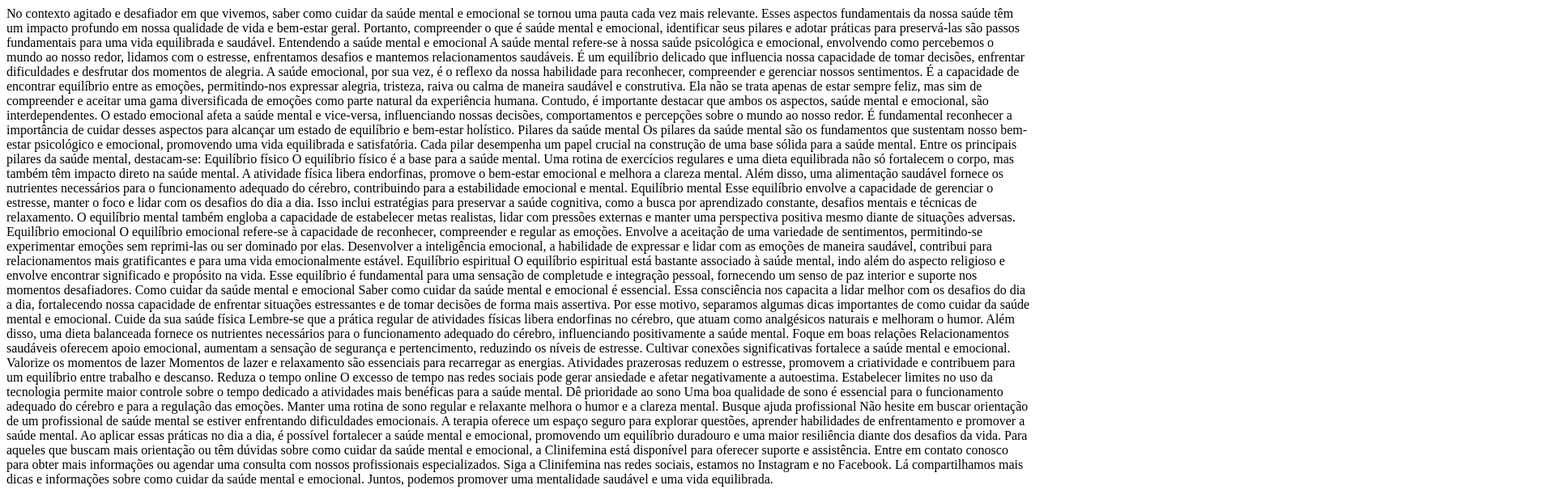
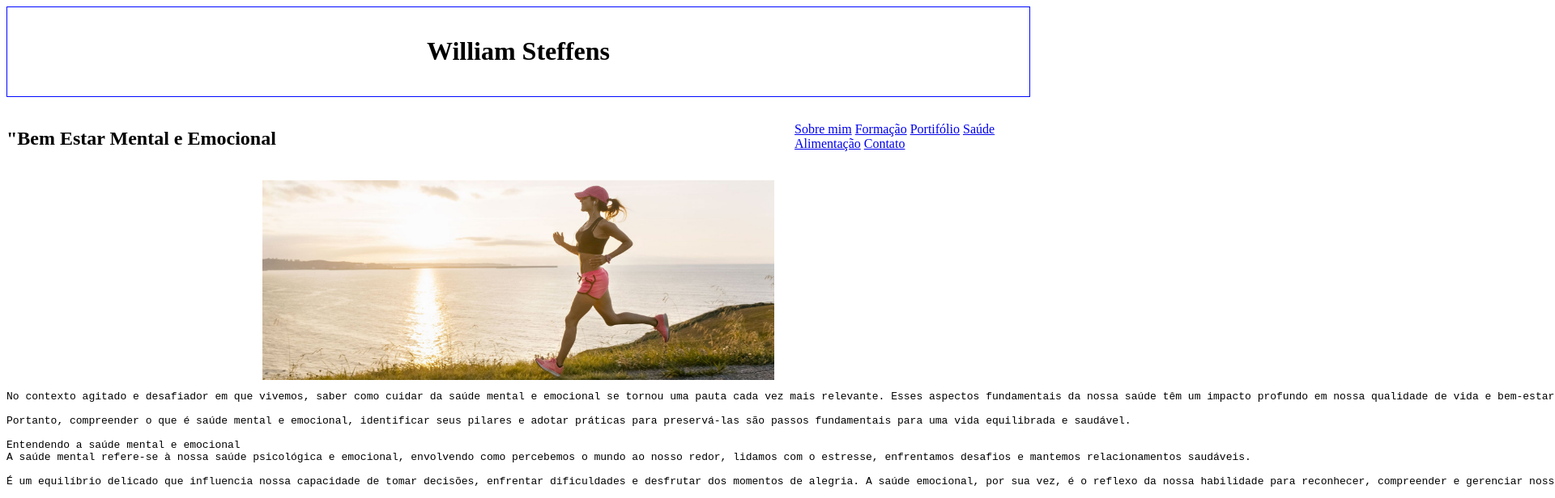
Before and after one commit to wsteffens/progweb, a plain HTML site: page mental.html in a window 1280 px wide. Shown: the top 616 px of the page at 81% size, 1920 px wide, since content can reach past the window. Drawn offline with Linux system fonts and the light colour scheme.

Commit message:
Update mental.html

```diff
--- a/mental.html
+++ b/mental.html
@@ -1,3 +1,58 @@
+<!DOCTYPE html>
+<html lang="en">
+
+<head>
+    <meta charset="UTF-8">
+    <meta http-equiv="X-UA-Compatible" content="IE-edge">
+    <meta name="viewport" content="width=device-width, initial-scale=1.0">
+    <title>Document</title>
+</head>
+    <!--configuração de estilos-->
+    <style>
+
+         header {
+            border: 1px solid rgb(0, 8, 255);
+            padding: 15px;
+        }
+
+        nav {
+            width: 25%;
+            float: right;
+            padding: 15px;
+            border:rgb(0, 8, 255);
+
+        }
+
+        img {
+          display: block;
+          margin-left: auto;
+          margin-right: auto;
+        }
+    </style>
+
+<body>
+    <header>
+        <!--título principal-->
+        <h1 style="text-align: center;">William Steffens</h1>
+    </header>
+    <nav>
+        <!--menu-->
+        <ul>
+            <a href="http://wsteffens.github.io/progweb/sobremim">Sobre mim</a>
+            <a href="http://wsteffens.github.io/progweb/formacao">Formação</a>
+            <a href="http://wsteffens.github.io/progweb/portifolio">Portifólio</a>
+            <a href="http://wsteffens.github.io/progweb/fitness">Saúde</a>
+            <a href="http://wsteffens.github.io/progweb/alimentacao">Alimentação</a>
+            <a href="https://www.linkedin.com/in/william-steffens/">Contato</a>
+
+        </ul>
+    </nav>
+    <br>
+    <section>
+         <h1>"Bem Estar Mental e Emocional</h1>
+        <br>
+        <img src="bem-estar.jpg" alt="Bem Estar Mental e Emocional" style="width:50%;">
+        <pre>
 No contexto agitado e desafiador em que vivemos, saber como cuidar da saúde mental e emocional se tornou uma pauta cada vez mais relevante. Esses aspectos fundamentais da nossa saúde têm um impacto profundo em nossa qualidade de vida e bem-estar geral.
 
 Portanto, compreender o que é saúde mental e emocional, identificar seus pilares e adotar práticas para preservá-las são passos fundamentais para uma vida equilibrada e saudável.
@@ -64,3 +119,5 @@ Ao aplicar essas práticas no dia a dia, é possível fortalecer a saúde mental
 Para aqueles que buscam mais orientação ou têm dúvidas sobre como cuidar da saúde mental e emocional, a Clinifemina está disponível para oferecer suporte e assistência. Entre em contato conosco para obter mais informações ou agendar uma consulta com nossos profissionais especializados.
 
 Siga a Clinifemina nas redes sociais, estamos no Instagram e no Facebook. Lá compartilhamos mais dicas e informações sobre como cuidar da saúde mental e emocional. Juntos, podemos promover uma mentalidade saudável e uma vida equilibrada.
+          </pre>
+    </section>
```
